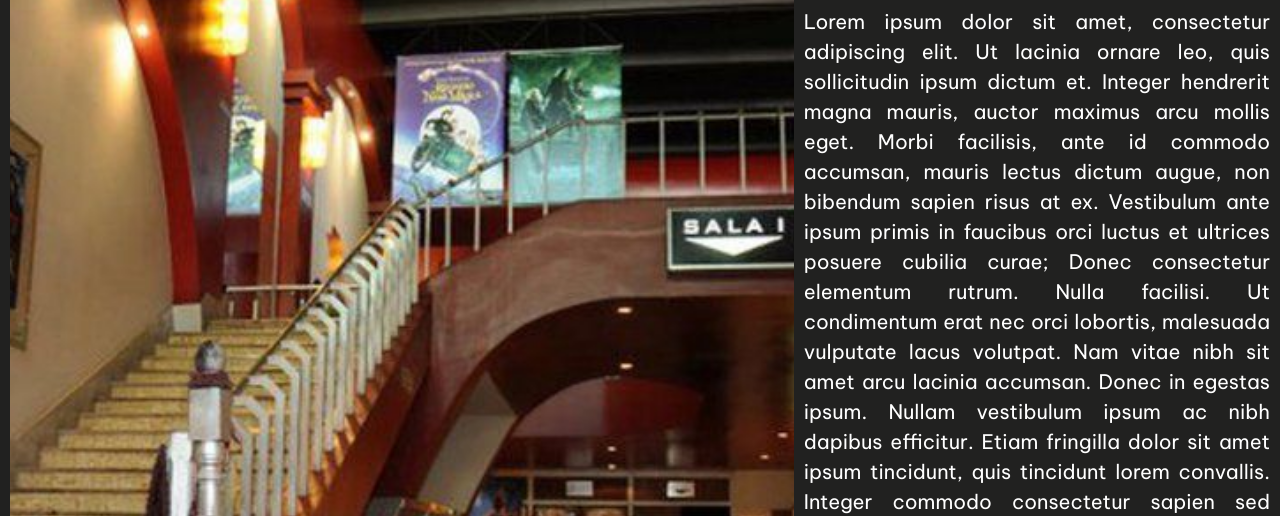
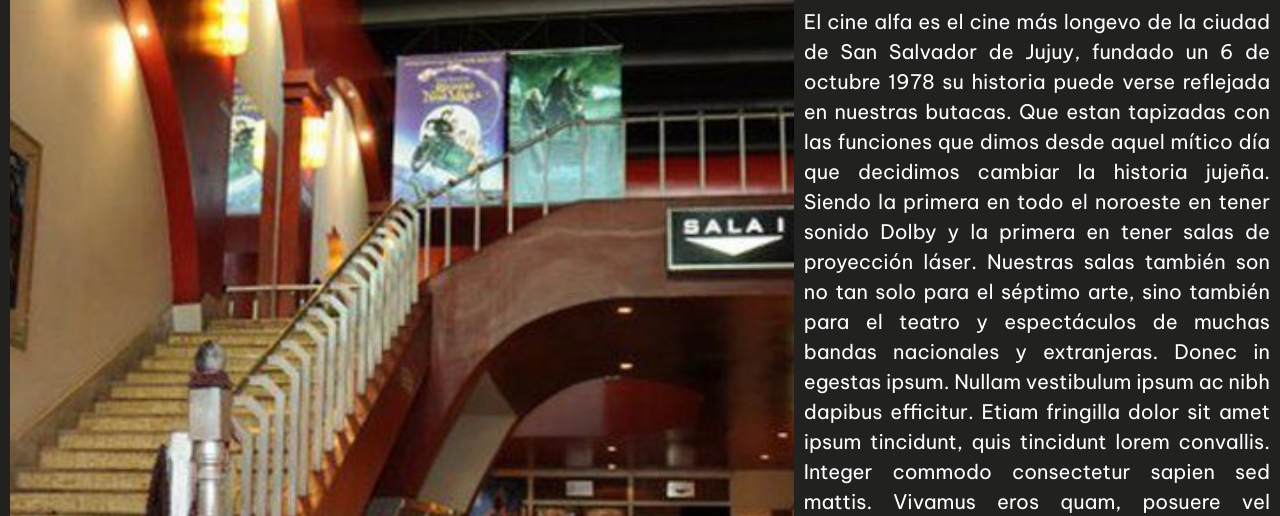
Before and after one commit to RodrigoCaceres95/CineAlfa, a website: page pages/pagina2.html in a window 1280 px wide. Shown: the part 284-800 px from the top of the page. Drawn offline with nearby package versions, Linux system fonts and the light colour scheme.

Commit message:
menos lorem ipsum

```diff
--- a/pages/pagina2.html
+++ b/pages/pagina2.html
@@ -71,12 +71,11 @@
         </div>
         <div class="parrafo1">
             <p>
-                Lorem ipsum dolor sit amet, consectetur adipiscing elit. Ut lacinia ornare leo, quis sollicitudin ipsum
-                dictum et. Integer hendrerit magna mauris, auctor maximus arcu mollis eget. Morbi facilisis, ante id
-                commodo accumsan, mauris lectus dictum augue, non bibendum sapien risus at ex. Vestibulum ante ipsum
-                primis in faucibus orci luctus et ultrices posuere cubilia curae; Donec consectetur elementum rutrum.
-                Nulla facilisi. Ut condimentum erat nec orci lobortis, malesuada vulputate lacus volutpat. Nam vitae
-                nibh sit amet arcu lacinia accumsan.
+                El cine alfa es el cine más longevo de la ciudad de San Salvador de Jujuy, fundado un 6 de octubre 1978
+                su historia puede verse reflejada en nuestras butacas. Que estan tapizadas con las funciones que dimos desde
+                aquel mítico día que decidimos cambiar la historia jujeña. Siendo la primera en todo el noroeste en tener
+                sonido Dolby y la primera en tener salas de proyección láser. Nuestras salas también son no tan solo para el séptimo
+                arte, sino también para el teatro y espectáculos de muchas bandas nacionales y extranjeras.
 
                 Donec in egestas ipsum. Nullam vestibulum ipsum ac nibh dapibus efficitur. Etiam fringilla dolor sit
                 amet ipsum tincidunt, quis tincidunt lorem convallis. Integer commodo consectetur sapien sed mattis.
```
